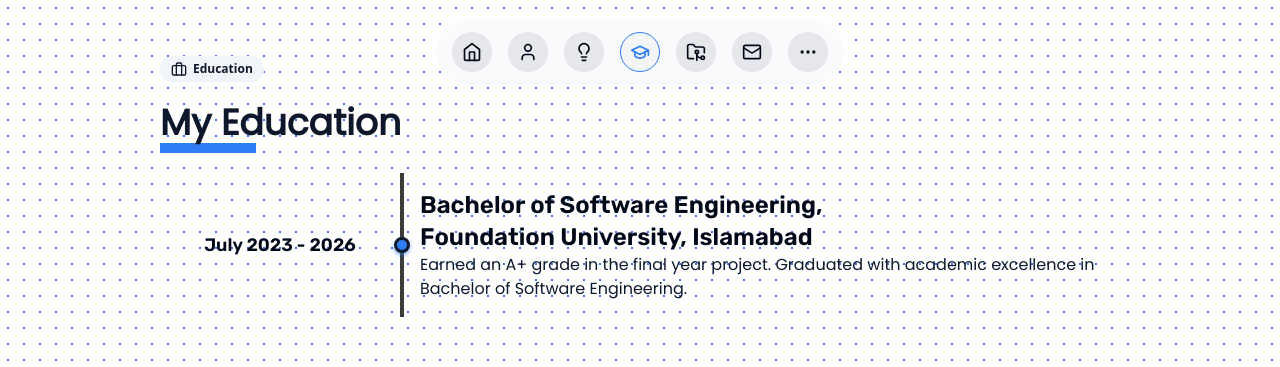
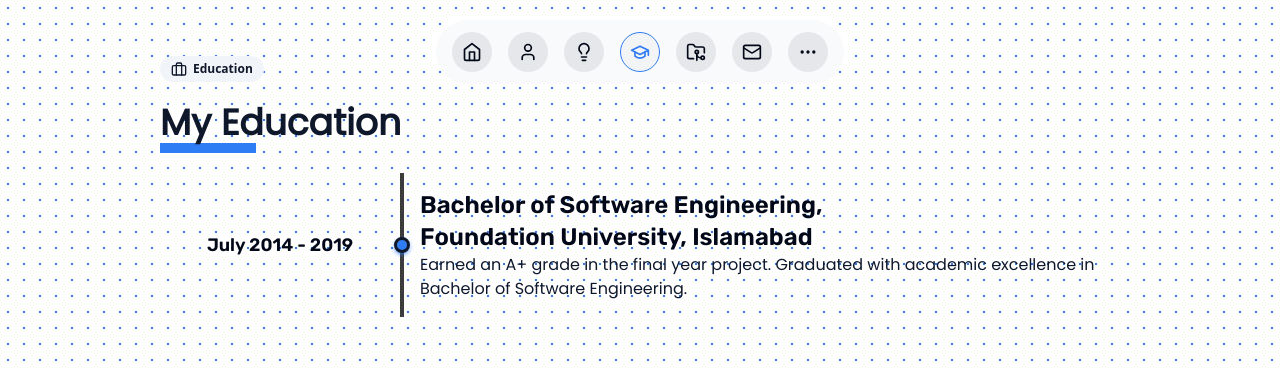
Before and after one commit to yasirFrontEndDev/yasircreates, a Next.js app: page /education in a window 1280 px wide. Shown: the top 367 px of the page. Built offline with nearby package versions, Linux system fonts and the light colour scheme.

Commit message:
frontend changes edu

```diff
--- a/src/app/education/page.tsx
+++ b/src/app/education/page.tsx
@@ -22,7 +22,7 @@ const educationPage = () => {
             delay={0.35}
             className="w-1/4 font-rubik flex items-center justify-evenly text-lg max-sm:text-base "
           >
-            July 2023 - 2026
+            July 2014 - 2019
           </FramerWrapper>
           <FramerWrapper
             y={0}
```
